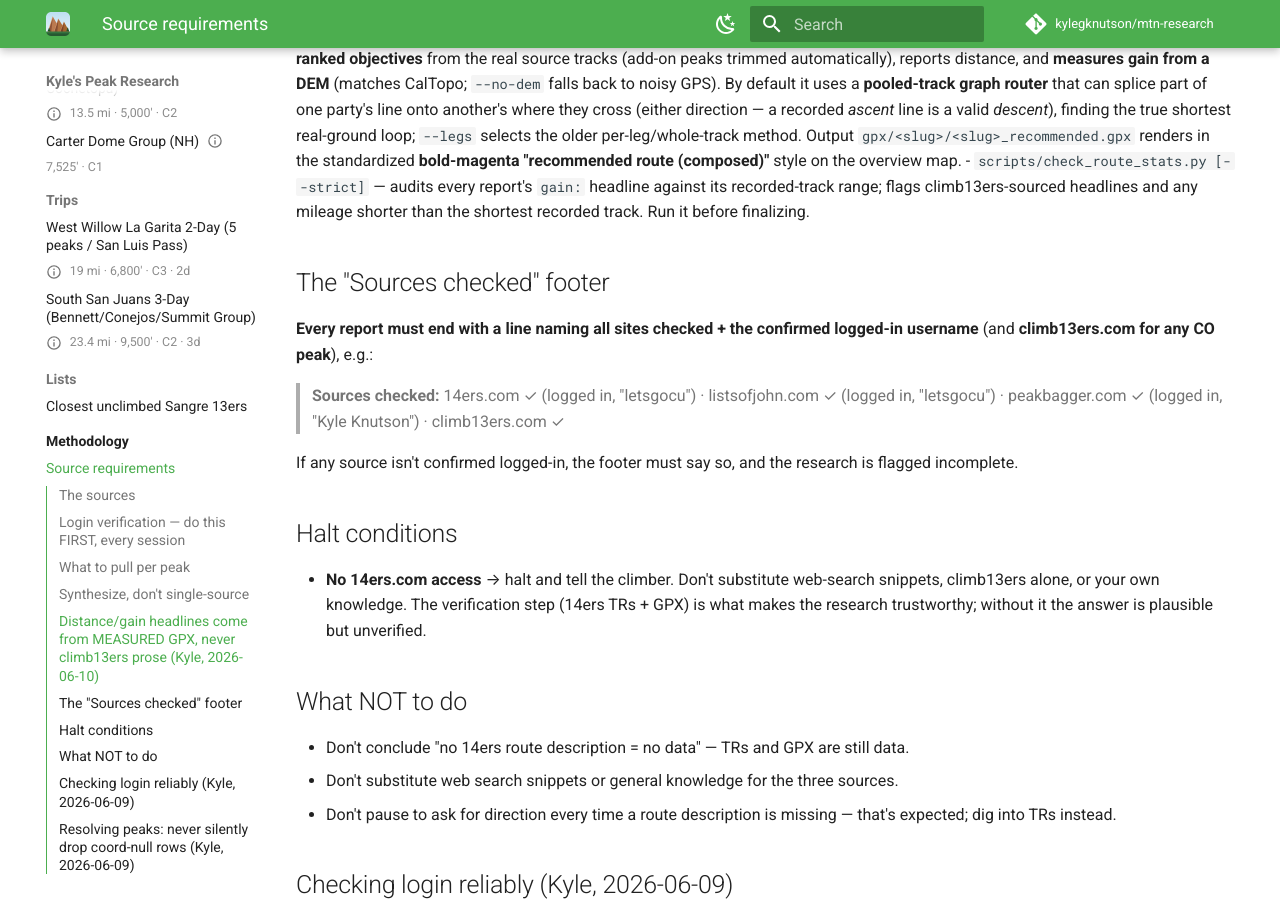
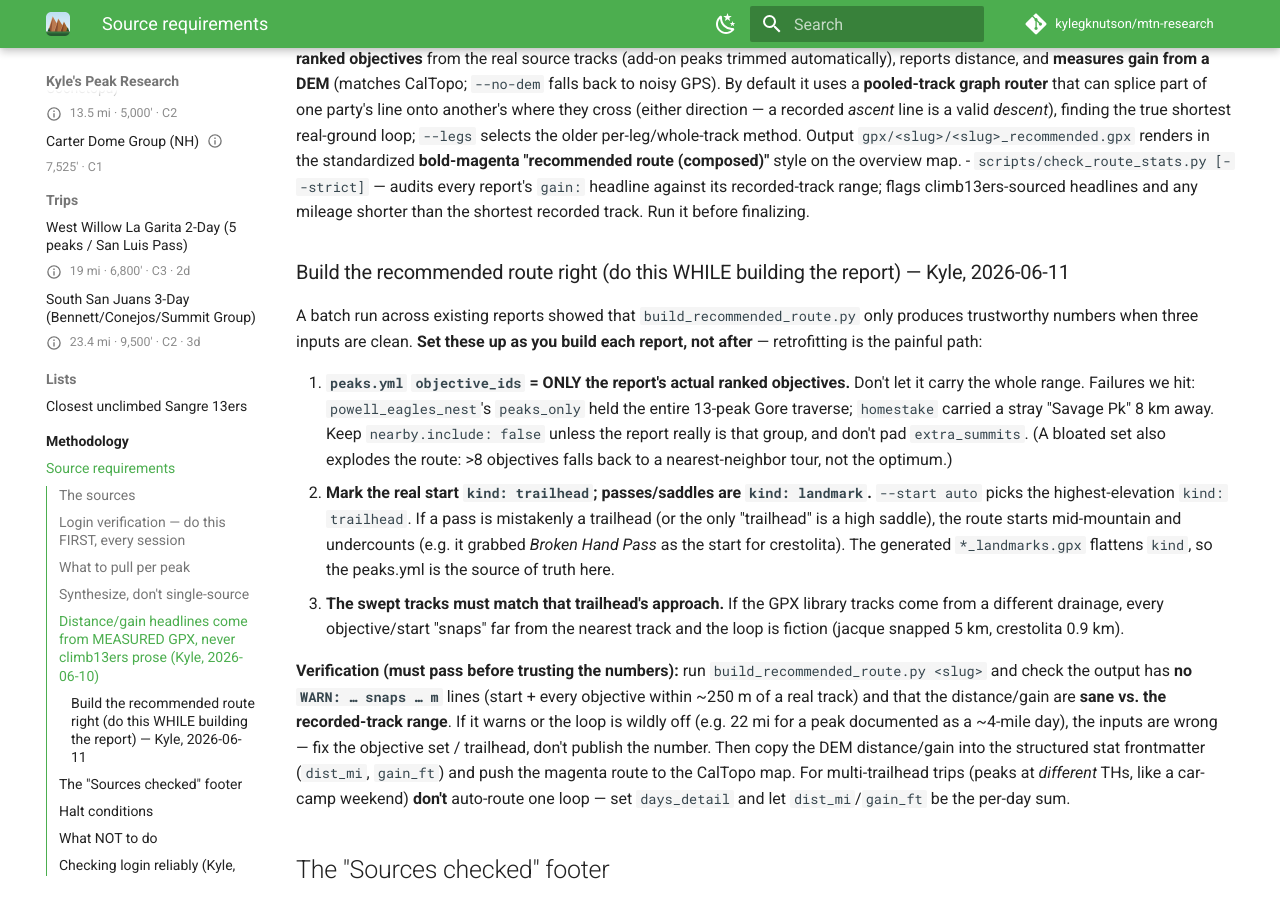
Before and after one commit to kylegknutson/mtn-research, an MkDocs documentation site: the page built from docs/methodology/source-requirements.md, in a window 1280 px wide and 900 px high, scrolled down 2422 px. Built offline with MkDocs 1.6.1 and Material for MkDocs 9.7.7, drawn with Linux system fonts in a browser that asks for light colours; comment, search, counter and statistics services are not loaded.

Commit message:
Methodology: "build the recommended route right" checklist
Capture the lessons from the batch retrofit so new reports get the recommended
route + stats right up front, not after:

- source-requirements.md: new "Build the recommended route right" section — the
  three clean inputs (peaks.yml objective_ids = only the real objectives; mark the
  start kind: trailhead, passes = landmark; tracks must match that TH's approach)
  and the verification (no snap WARNs, sane vs recorded range) before trusting
  build_recommended_route output. Multi-TH trips → days_detail, not one loop.
- Cross-referenced from the single-peak / day-trip / multi-day workflow checklists,
  with the structured stat frontmatter step (dist_mi/gain_ft/class/peaks/days/drive_h).

Co-Authored-By: Claude Opus 4.8 <noreply@anthropic.com>

```diff
--- a/docs/methodology/source-requirements.md
+++ b/docs/methodology/source-requirements.md
@@ -54,6 +54,40 @@ climb13ers mileage/gain is an **author's estimate drawn on a map** — their own
 - `scripts/build_recommended_route.py <slug>` — composes the **shortest route through only the ranked objectives** from the real source tracks (add-on peaks trimmed automatically), reports distance, and **measures gain from a DEM** (matches CalTopo; `--no-dem` falls back to noisy GPS). By default it uses a **pooled-track graph router** that can splice part of one party's line onto another's where they cross (either direction — a recorded *ascent* line is a valid *descent*), finding the true shortest real-ground loop; `--legs` selects the older per-leg/whole-track method. Output `gpx/<slug>/<slug>_recommended.gpx` renders in the standardized **bold-magenta "recommended route (composed)"** style on the overview map.
 - `scripts/check_route_stats.py [--strict]` — audits every report's `gain:` headline against its recorded-track range; flags climb13ers-sourced headlines and any mileage shorter than the shortest recorded track. Run it before finalizing.
 
+### Build the recommended route right (do this WHILE building the report) — Kyle, 2026-06-11
+
+A batch run across existing reports showed that `build_recommended_route.py` only
+produces trustworthy numbers when three inputs are clean. **Set these up as you
+build each report, not after** — retrofitting is the painful path:
+
+1. **`peaks.yml` `objective_ids` = ONLY the report's actual ranked objectives.**
+   Don't let it carry the whole range. Failures we hit: `powell_eagles_nest`'s
+   `peaks_only` held the entire 13-peak Gore traverse; `homestake` carried a stray
+   "Savage Pk" 8 km away. Keep `nearby.include: false` unless the report really is
+   that group, and don't pad `extra_summits`. (A bloated set also explodes the
+   route: >8 objectives falls back to a nearest-neighbor tour, not the optimum.)
+2. **Mark the real start `kind: trailhead`; passes/saddles are `kind: landmark`.**
+   `--start auto` picks the highest-elevation `kind: trailhead`. If a pass is
+   mistakenly a trailhead (or the only "trailhead" is a high saddle), the route
+   starts mid-mountain and undercounts (e.g. it grabbed *Broken Hand Pass* as the
+   start for crestolita). The generated `*_landmarks.gpx` flattens `kind`, so the
+   peaks.yml is the source of truth here.
+3. **The swept tracks must match that trailhead's approach.** If the GPX library
+   tracks come from a different drainage, every objective/start "snaps" far from
+   the nearest track and the loop is fiction (jacque snapped 5 km, crestolita
+   0.9 km).
+
+**Verification (must pass before trusting the numbers):** run
+`build_recommended_route.py <slug>` and check the output has **no `WARN: … snaps
+… m`** lines (start + every objective within ~250 m of a real track) and that the
+distance/gain are **sane vs. the recorded-track range**. If it warns or the loop
+is wildly off (e.g. 22 mi for a peak documented as a ~4-mile day), the inputs are
+wrong — fix the objective set / trailhead, don't publish the number. Then copy
+the DEM distance/gain into the structured stat frontmatter (`dist_mi`, `gain_ft`)
+and push the magenta route to the CalTopo map. For multi-trailhead trips (peaks
+at *different* THs, like a car-camp weekend) **don't** auto-route one loop — set
+`days_detail` and let `dist_mi`/`gain_ft` be the per-day sum.
+
 ## The "Sources checked" footer
 
 **Every report must end with a line naming all sites checked + the confirmed logged-in username** (and **climb13ers.com for any CO peak**), e.g.:
```
Also changed, not shown: docs/methodology/workflows/day-trip-report.md (+1 -1 lines), docs/methodology/workflows/multi-day-trip-report.md (+1 -1 lines), docs/methodology/workflows/single-peak-report.md (+3 -1 lines).
